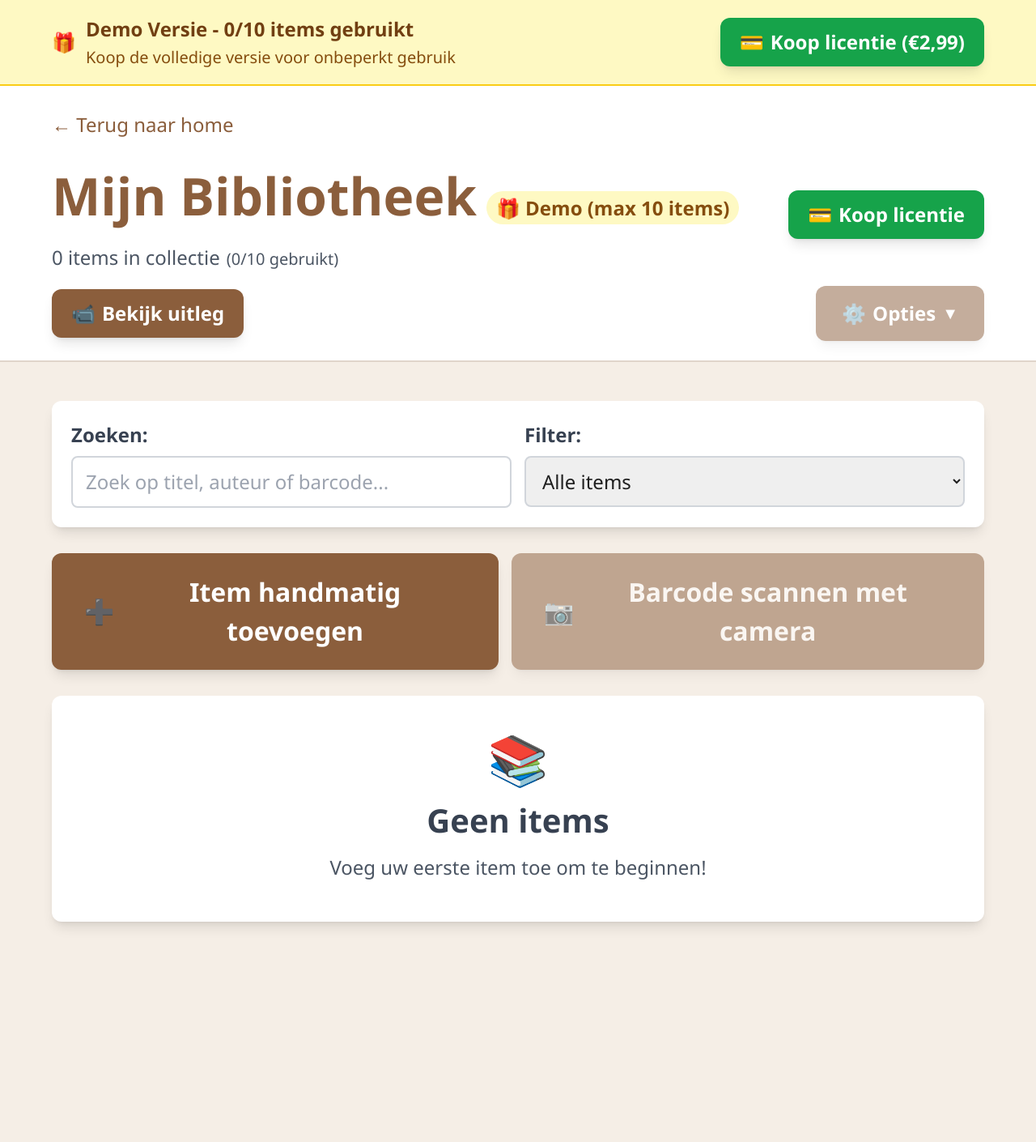
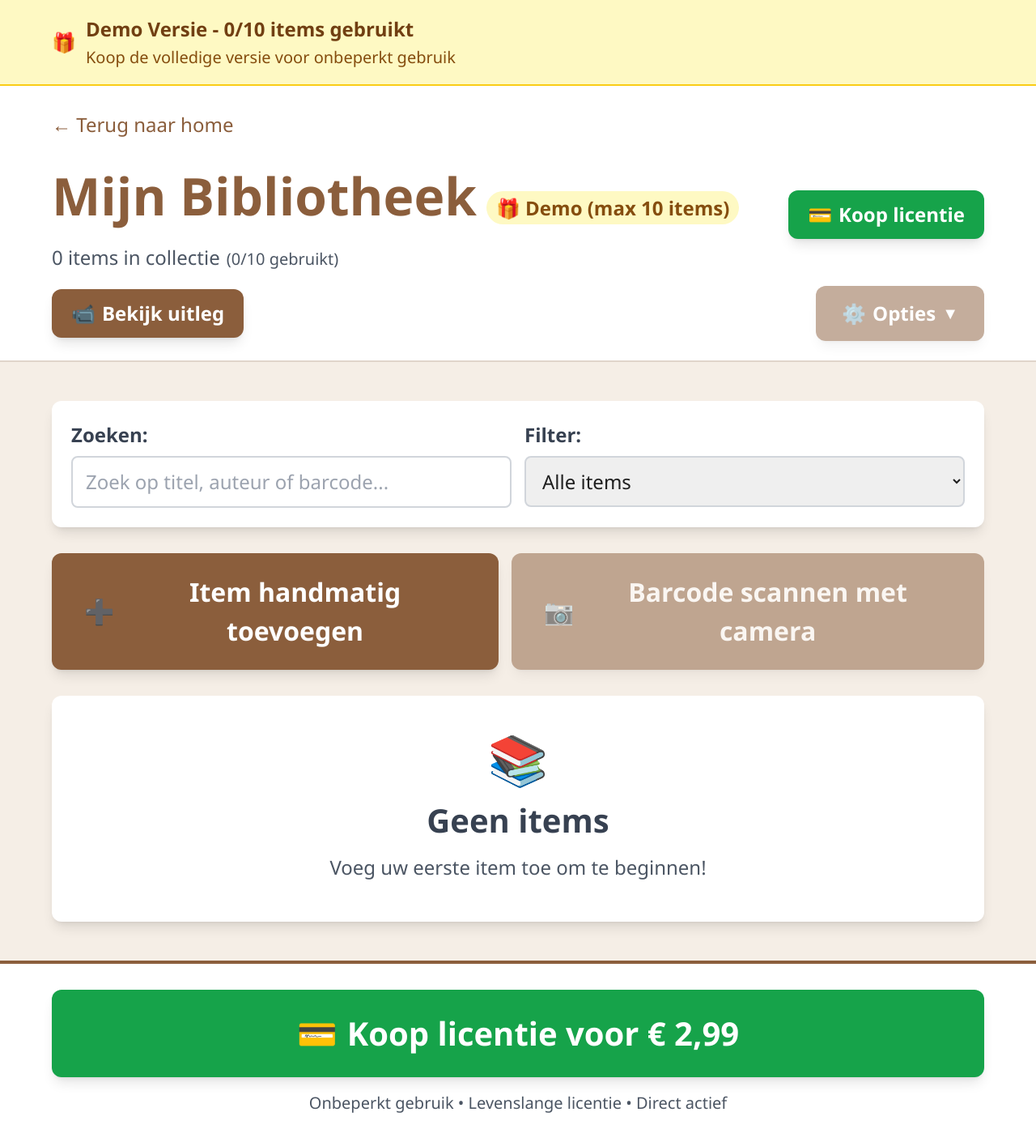
Before and after one commit to cmvdeut/seniorease-site, a Next.js app in the folder seniorease-project/: page /bibliotheek in a window 1280 px wide. Shown: the whole page at 81% size. Before the commit the page ends 1186 px from the top, so only its background shows below. Built offline with nearby package versions, Linux system fonts and the light colour scheme.

Commit message:
Fix: Verplaats Koop Licentie knop van demo banner naar onderaan pagina, verwijder dubbele knop

```diff
--- a/seniorease-project/app/bibliotheek/page.tsx
+++ b/seniorease-project/app/bibliotheek/page.tsx
@@ -1347,15 +1347,6 @@ Voor vragen: bezoek seniorease.nl
                     </p>
                   </div>
                 </div>
-                <Link
-                  href="/betalen"
-                  className="bg-green-600 text-white px-6 py-3 rounded-xl text-senior-base font-bold
-                           hover:bg-green-700 transition-all shadow-lg hover:shadow-xl
-                           flex items-center gap-2 whitespace-nowrap"
-                >
-                  <span>💳</span>
-                  <span>Koop licentie (€2,99)</span>
-                </Link>
               </div>
             </div>
           </div>
@@ -1585,16 +1576,9 @@ Voor vragen: bezoek seniorease.nl
                 <p className="text-senior-base text-red-900 font-bold">
                   🚫 Demo limiet bereikt! Je hebt 10/10 items gebruikt.
                 </p>
-                <p className="text-senior-sm text-red-800 mt-2 mb-3">
+                <p className="text-senior-sm text-red-800 mt-2">
                   Koop de volledige versie om meer items toe te voegen.
                 </p>
-                <Link
-                  href="/betalen"
-                  className="inline-block bg-green-600 text-white px-6 py-3 rounded-xl text-senior-base font-bold
-                           hover:bg-green-700 transition-all shadow-lg"
-                >
-                  💳 Koop licentie (€2,99)
-                </Link>
               </div>
             )}
 
@@ -2067,6 +2051,28 @@ Voor vragen: bezoek seniorease.nl
             </div>
           </div>
         </main>
+
+        {/* Koop Licentie Knop - Onderaan */}
+        {hasLicense === 'demo' && (
+          <div className="bg-white border-t-4 border-primary py-8">
+            <div className="container mx-auto px-6">
+              <div className="max-w-6xl mx-auto text-center">
+                <Link
+                  href="/betalen"
+                  className="inline-block bg-green-600 text-white px-10 py-6 rounded-xl text-senior-xl font-bold
+                           hover:bg-green-700 transition-all shadow-lg hover:shadow-xl
+                           flex items-center justify-center gap-3 mx-auto"
+                >
+                  <span>💳</span>
+                  <span>Koop licentie voor € 2,99</span>
+                </Link>
+                <p className="text-senior-sm text-gray-600 mt-4">
+                  Onbeperkt gebruik • Levenslange licentie • Direct actief
+                </p>
+              </div>
+            </div>
+          </div>
+        )}
       </div>
     </>
   );
```
